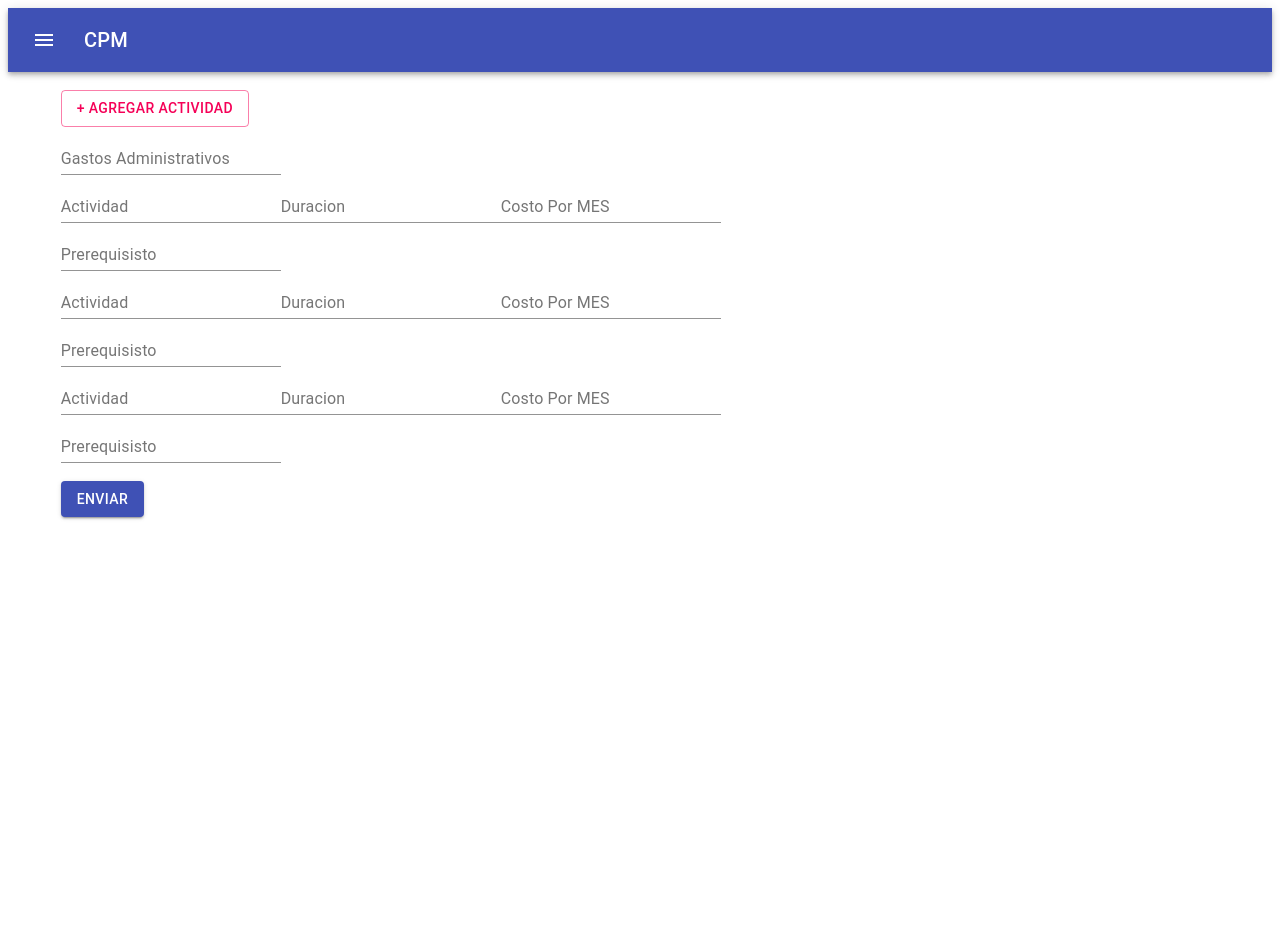
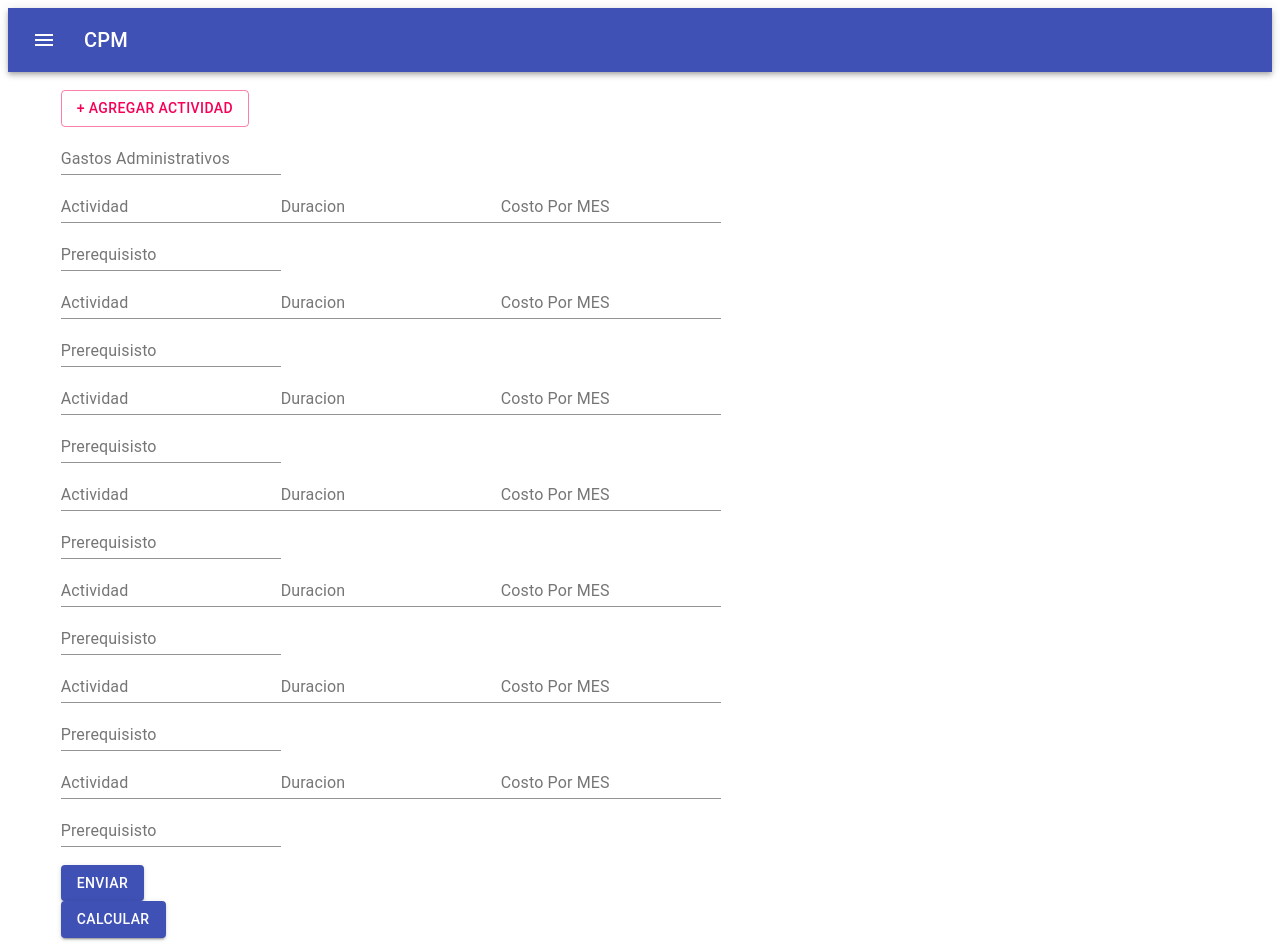
Before and after one commit to r0naldC/CPM-UI, a React (Create React App) app: page / in a window 1280 px wide. Before the commit the page ends 800 px from the top, so only its background shows below. Built offline with nearby package versions, Linux system fonts and the light colour scheme.

Commit message:
Exportando funciones

```diff
--- a/src/Components/MainContainer.jsx
+++ b/src/Components/MainContainer.jsx
@@ -4,15 +4,34 @@ import ActivitiesInputs from "./ActivitiesInputs";
 import Button from "@material-ui/core/Button";
 import TextField from "@material-ui/core/TextField";
 
-
-
+import { calculateTotalCost } from "./toSpare";
 
 class MainContainer extends Component {
   constructor(props) {
     super(props);
     this.state = {
-      fixedCosts: 0,
-      activitiesList: ["A", "B", "C"]
+      adminExpenses: 5000,
+      activitiesList: [
+        { name: "A", duration: 10, cost: 100000, pre: null, isDone: false },
+        { name: "B", duration: 5, cost: 500000 },
+        {
+          name: "C",
+          duration: 1,
+          cost: 1000000,
+          pre: ["A", "B"],
+          isDone: false
+        },
+        { name: "D", duration: 9, cost: 2000000, pre: ["C"], isDone: false },
+        { name: "E", duration: 7, cost: 800000, pre: ["C"], isDone: false },
+        {
+          name: "F",
+          duration: 1,
+          cost: 1500000,
+          pre: ["D", "E"],
+          isDone: false
+        },
+        { name: "G", duration: 4, cost: 600000, pre: ["D", "E"], isDone: false }
+      ]
     };
 
     this.newActivity = this.newActivity.bind(this);
@@ -33,39 +52,49 @@ class MainContainer extends Component {
 
   render() {
     return (
-
       <Grid container direction="row" justify="center" alignItems="center">
         <Grid item xs={11}>
           <Button
             variant="outlined"
             color="secondary"
             onClick={this.newActivity}
-
           >
             + Agregar actividad
           </Button>
-          <Grid >
-          <TextField  label="Gastos Administrativos" />
+          <Grid>
+            <TextField label="Gastos Administrativos" />
           </Grid>
         </Grid>
         <Grid item xs={11}>
           {this.state.activitiesList.map((activity, index) => {
             return <ActivitiesInputs key={index} />;
-          })} <br/>
+          })}{" "}
+          <br />
           <Grid item xs={11}>
             <Button
               variant="contained"
               color="primary"
               // onClick={}
-
             >
               Enviar
             </Button>
           </Grid>
+          <Grid item xs={11}>
+            <Button
+              variant="contained"
+              color="primary"
+              onClick={() =>
+                calculateTotalCost(
+                  this.state.activitiesList,
+                  this.state.adminExpenses
+                )
+              }
+            >
+              Calcular
+            </Button>
           </Grid>
-
         </Grid>
-
+      </Grid>
     );
   }
 }
--- a/src/Components/toSpare.js
+++ b/src/Components/toSpare.js
@@ -20,9 +20,18 @@ we must do some checks:
  * @param {Array<Activity>} activities
  * @param {Number} adminExpenses
  */
-function calculateTotalCost(activities, adminExpenses) {
-  return (
-    activities.reduce((total, { cost, duration }) => {
+export function calculateTotalCost(activities, adminExpenses) {
+    // return (
+    //   activities.reduce((total, { cost, duration }) => {
+    //     return total + cost * duration;
+    //   }, 0) +
+    //   totalDuration * adminExpenses
+    // );
+    console.log(
+        activities.reduce((total, {
+            cost,
+            duration
+        }) => {
             return total + cost * duration;
         }, 0) +
         totalDuration * adminExpenses
@@ -134,7 +143,9 @@ function canActivityProceed(currentActivity, flatActivitiesDone) {
  */
 function getHighestDuration(activityGroup) {
     return activityGroup.reduce(
-    (max, { duration }) => (duration > max ? duration : max),
+        (max, {
+            duration
+        }) => (duration > max ? duration : max),
         0
     );
 }
@@ -157,7 +168,9 @@ const adminExpenses = 50000;
 let flatActivitiesDone = [];
 /* Activities that are grouped are those who can be handled
 at the same time because their prerequisites are already done.*/
-let groupedActivitiesDone = [[]];
+let groupedActivitiesDone = [
+    []
+];
 
 const totalDuration = calculateTotalDuration(data, groupedActivitiesDone, flatActivitiesDone);
 const totalCost = calculateTotalCost(data, adminExpenses);
```
Lines whose indentation alone changed are shown as unchanged.
